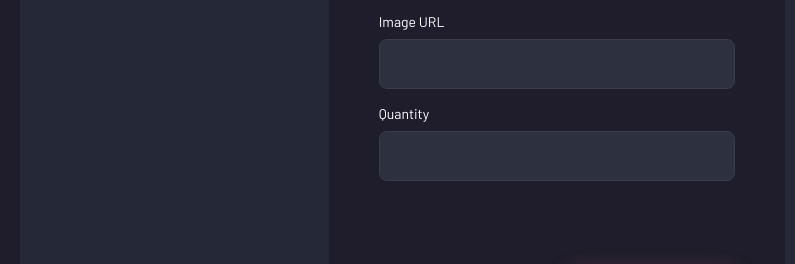
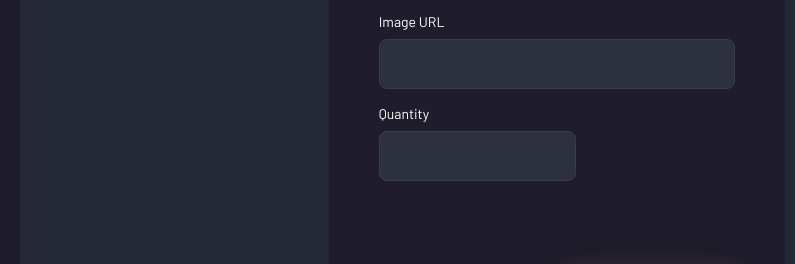
Before and after one commit to JennyDoJD/javascript-training, a website built with Parcel: page practice/src/addProduct.html in a window 1280 px wide. Shown: the part 378-642 px from the top of the page, 83-878 px from the left. Built offline with nearby package versions, Linux system fonts and the light colour scheme.

Commit message:
fix: add src/css/components/input.css

```diff
--- a/practice/src/css/components/input.css
+++ b/practice/src/css/components/input.css
@@ -9,3 +9,7 @@
   color: var(--primary-text-color);
   outline: none;
 }
+
+.input-form-sm {
+  width: 47%;
+}
```
